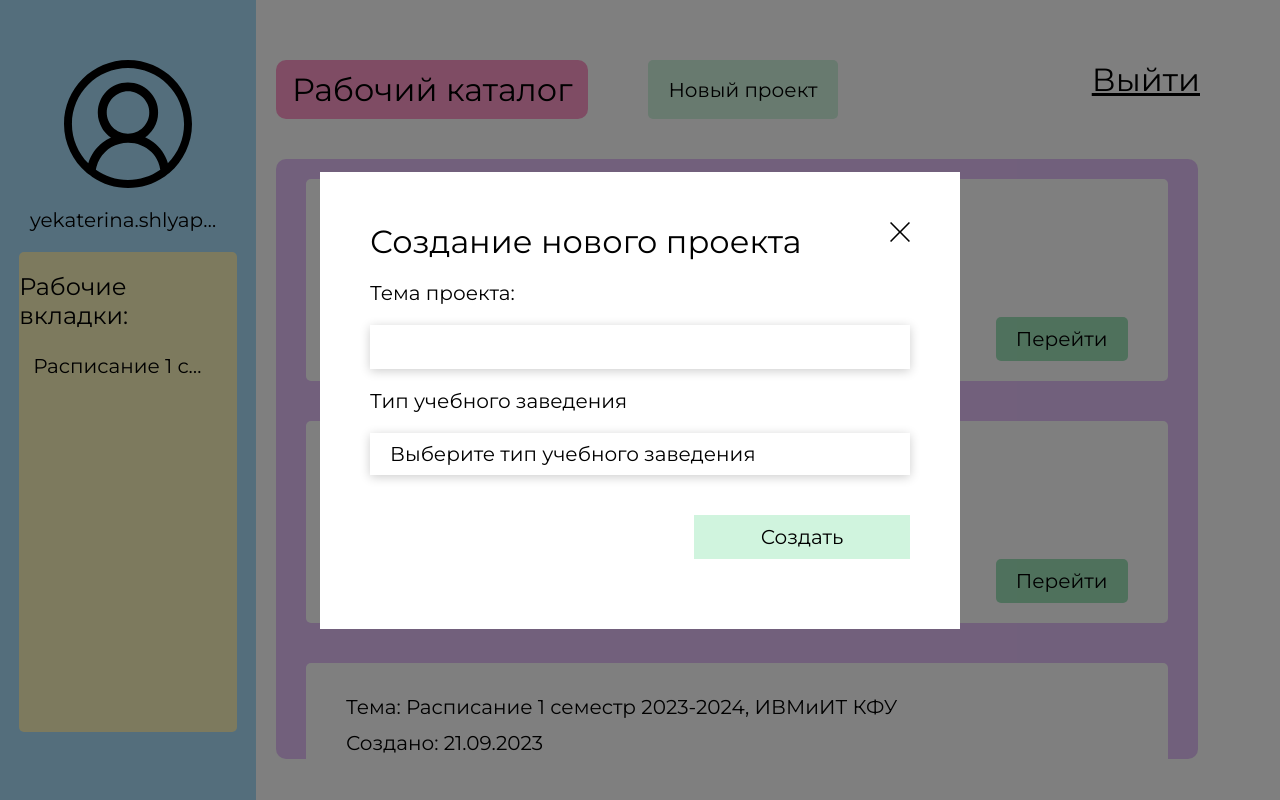
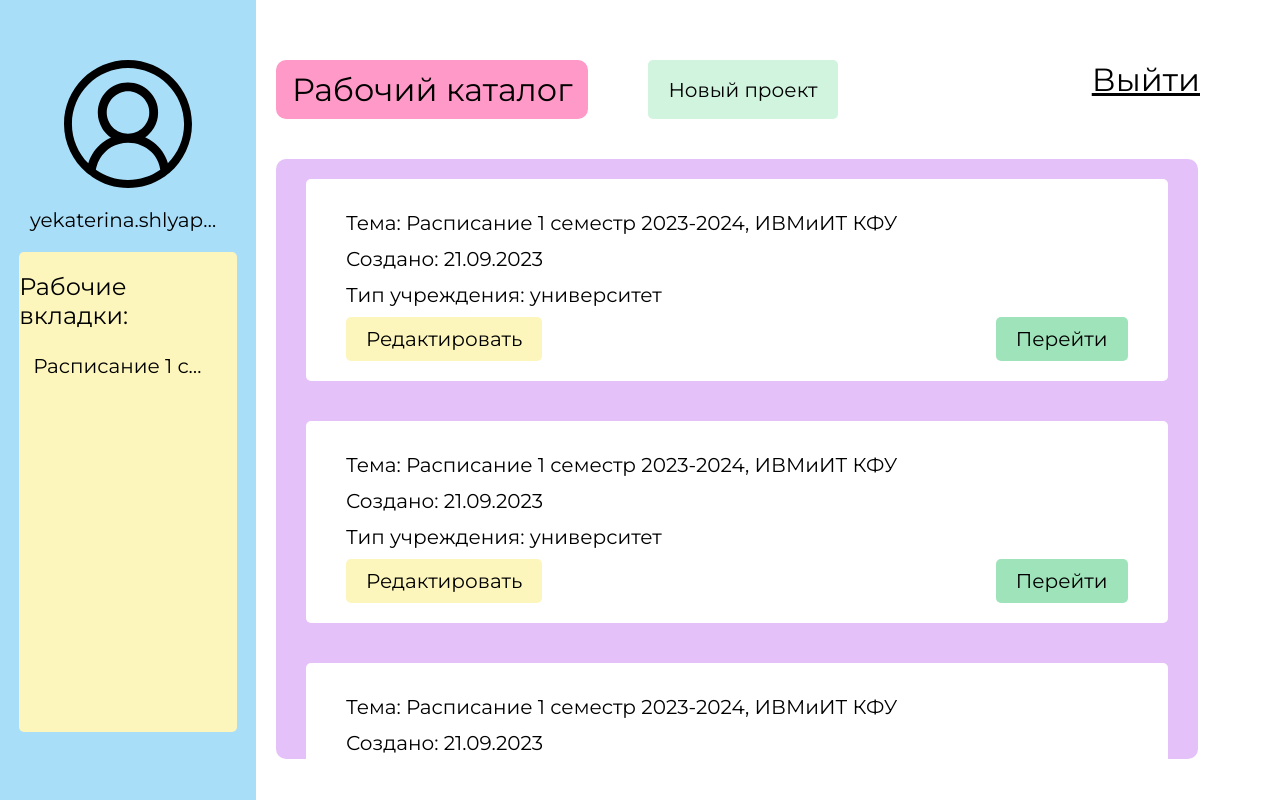
Before and after one commit to Kathy-Laip/graduate-work, a React (Create React App) app in the folder frontend/: page /workBook in a window 1280 px wide. Built offline with nearby package versions, Linux system fonts and the light colour scheme.

Commit message:
добавление переключателя между блоками создания и реадктирование, добавление блока редактирования при нажатии на кнопку редактировать при изменении проекта

```diff
--- a/frontend/src/components/CreateNewProject.tsx
+++ b/frontend/src/components/CreateNewProject.tsx
@@ -3,11 +3,14 @@ import close from '../pictures/Close.svg'
 
 export const CreateNewProject: React.FC = () => {
     return(
-        <div id="createProject">
-            <div className="blockQuestions">
+        <div id="blockWithClose">
+            <div id="addProject">
                 <div className='closeCreate'>
                     <h1 className="h1">Создание нового проекта</h1>
-                    <img src={close} id='close' onClick={() => {document.getElementById('createProject')!.style.display = 'none'}}/>
+                    <img src={close} id='close' onClick={() => {
+                        document.getElementById('blockWithClose')!.style.display = 'none'
+                        document.getElementById('addProject')!.style.display = 'none'
+                        }}/>
                 </div>
                 <span className="mrTB1">Тема проекта:</span>
                 <input id='themeProject' ></input>
@@ -19,6 +22,27 @@ export const CreateNewProject: React.FC = () => {
                 </select>
                 <button className="btn1 btnLightGreen"><span>Создать</span></button>
             </div>
+            <div id="editProject">
+                <div className='closeCreate'>
+                    <h1 className="h1">Редактирование</h1>
+                    <img src={close} id='close' onClick={() => {
+                        document.getElementById('blockWithClose')!.style.display = 'none'
+                        document.getElementById('editProject')!.style.display = 'none'
+                        }}/>
+                </div>
+                <span className="mrTB1">Тема проекта:</span>
+                <input id='themeProject'></input>
+                <span className="mrTB1">Тип учебного заведения</span>
+                <select className="shadowBlack">
+                    <option value={''}>Выберите тип учебного заведения</option>
+                    <option value={'univ'}>Университет</option>
+                    <option value={'school'}>Школа</option>
+                </select>
+                <div className="twobtnInBlock">
+                    <button className="btn1 bdR5 btnPink"><span>Удалить проект</span></button>
+                    <button className="btn1 bdR5 btnYellow"><span>Изменить</span></button>
+                </div>
+            </div>
         </div>
     )
 }
--- a/frontend/src/index.css
+++ b/frontend/src/index.css
@@ -92,6 +92,10 @@ input::placeholder{
   background-color: var(--main-yellow);
 }
 
+.btnPink{
+  background-color: var(--main-pink);
+}
+
 
 .btn1:hover{
   background-color: var(--main-blue);
@@ -164,8 +168,10 @@ input::placeholder{
 }
 
 .divExitOrSignUp input,
-.blockQuestions input,
-.blockQuestions select{
+#addProject input,
+#addProject select,
+#editProject input,
+#editProject select{
   width: 100%;
 
   padding: 0.5rem 1rem;
@@ -334,8 +340,8 @@ input::placeholder{
   margin-top: 0.5rem;
 }
 
-#createProject{
-  display: flex;
+#blockWithClose{
+  display: none;
 
   width: 100vw;
   height: 100vh;
@@ -347,12 +353,13 @@ input::placeholder{
   left: 0;
 }
 
-.blockQuestions{
+#addProject,
+#editProject{
   margin: auto;
 
   width: 50%;
 
-  display: flex;
+  display: none;
   flex-direction: column;
 
 
@@ -361,12 +368,14 @@ input::placeholder{
   background-color: white;
 }
 
-.blockQuestions #close{
+#addProject #close,
+#editProject #close{
   width: 1rem;
   height: 1rem;
 }
 
-.blockQuestions #close:hover{
+#addProject #close:hover,
+#editProject #close:hover{
   color: var(--main-pink);
 }
 
@@ -376,19 +385,29 @@ input::placeholder{
   flex-wrap: wrap;
 }
 
-.blockQuestions input,
-.blockQuestions select{
+#addProject input,
+#addProject select,
+#editProject input,
+#editProject select{
   border: 0px solid #ccc;
   box-shadow: 0px 2px 10px  rgba(0, 0, 0, .2);
 }
 
-.blockQuestions button{
+#addProject button,
+#editProject button{
   margin-top: 2rem;
   margin-left: auto;
   width: 40%;
 
 }
 
-.blockQuestions button span{
+#addProject button span,
+#editProject button span{
   margin: auto;
 }
+
+.twobtnInBlock{
+  display: flex;
+  justify-content: space-between;
+  width: 100%;
+}
--- a/frontend/src/pages/WorkPlace.tsx
+++ b/frontend/src/pages/WorkPlace.tsx
@@ -4,6 +4,16 @@ import { CreateNewProject } from "../components/CreateNewProject";
 import acc from '../pictures/Vector.svg'
 
 export const WorkPlace: React.FC = () => {
+    const switchBlock = (type:string) => {
+        if(type === 'newProject'){
+            document.getElementById('blockWithClose')!.style.display = 'flex'
+            document.getElementById('addProject')!.style.display = 'flex'
+        }
+        else if(type === 'editProject'){
+            document.getElementById('blockWithClose')!.style.display = 'flex'
+            document.getElementById('editProject')!.style.display = 'flex'
+        }
+    }
     return (
        <div className="workMain">
         <div className="sideBar">
@@ -22,7 +32,7 @@ export const WorkPlace: React.FC = () => {
             <div className="nav">
                 <div className="leftNav">
                     <div className="nameBlock bdR10"><h1 className="h1">Рабочий каталог</h1></div>
-                    <button className="bdR5 btn1 btnLightGreen" onClick={() => {document.getElementById('createProject')!.style.display = 'flex'}}><span>Новый проект</span></button>
+                    <button className="bdR5 btn1 btnLightGreen" onClick={() => switchBlock('newProject')}><span>Новый проект</span></button>
                 </div>
                 <div className="rightNav">
                     <Link to='/'><h1 className="underSpan h1">Выйти</h1></Link>
@@ -35,7 +45,7 @@ export const WorkPlace: React.FC = () => {
                         <span>Создано: 21.09.2023</span>
                         <span>Тип учреждения: университет</span>
                         <div className="buttonSchedule">
-                            <button className="edit btn1 btnYellow bdR5">Редактировать</button>
+                            <button className="edit btn1 btnYellow bdR5" onClick={() => switchBlock('editProject')}>Редактировать</button>
                             <button className="come btn1 btnGreen bdR5">Перейти</button>
                         </div>
                     </div>
@@ -44,7 +54,7 @@ export const WorkPlace: React.FC = () => {
                         <span>Создано: 21.09.2023</span>
                         <span>Тип учреждения: университет</span>
                         <div className="buttonSchedule">
-                            <button className="edit btn1 btnYellow bdR5">Редактировать</button>
+                            <button className="edit btn1 btnYellow bdR5" onClick={() => switchBlock('editProject')}>Редактировать</button>
                             <button className="come btn1 btnGreen bdR5">Перейти</button>
                         </div>
                     </div>
@@ -53,7 +63,7 @@ export const WorkPlace: React.FC = () => {
                         <span>Создано: 21.09.2023</span>
                         <span>Тип учреждения: университет</span>
                         <div className="buttonSchedule">
-                            <button className="edit btn1 btnYellow bdR5">Редактировать</button>
+                            <button className="edit btn1 btnYellow bdR5" onClick={() => switchBlock('editProject')}>Редактировать</button>
                             <button className="come btn1 btnGreen bdR5">Перейти</button>
                         </div>
                     </div>
@@ -62,7 +72,7 @@ export const WorkPlace: React.FC = () => {
                         <span>Создано: 21.09.2023</span>
                         <span>Тип учреждения: университет</span>
                         <div className="buttonSchedule">
-                            <button className="edit btn1 btnYellow bdR5">Редактировать</button>
+                            <button className="edit btn1 btnYellow bdR5" onClick={() => switchBlock('editProject')}>Редактировать</button>
                             <button className="come btn1 btnGreen bdR5">Перейти</button>
                         </div>
                     </div>
@@ -71,7 +81,7 @@ export const WorkPlace: React.FC = () => {
                         <span>Создано: 21.09.2023</span>
                         <span>Тип учреждения: университет</span>
                         <div className="buttonSchedule">
-                            <button className="edit btn1 btnYellow bdR5">Редактировать</button>
+                            <button className="edit btn1 btnYellow bdR5" onClick={() => switchBlock('editProject')}>Редактировать</button>
                             <button className="come btn1 btnGreen bdR5">Перейти</button>
                         </div>
                     </div>
```
